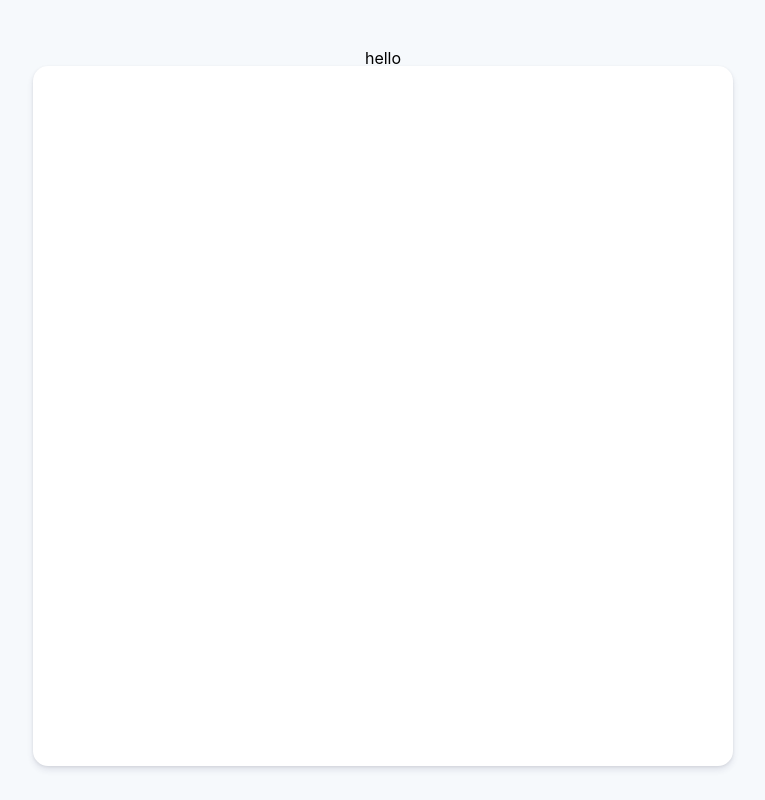
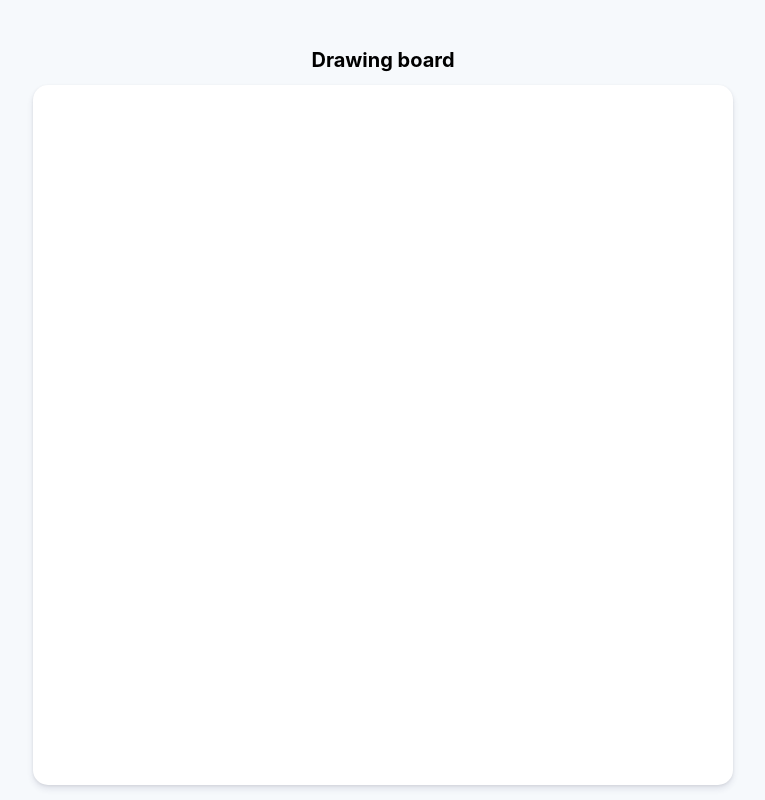
Before and after one commit to limyira/paintjs, a plain HTML site: page index.html in a window 1280 px wide. Shown: the top 800 px of the page, without its empty margins (257-1022 px from the left). Drawn offline with Linux system fonts and the light colour scheme.

Commit message:
changespan

```diff
--- a/index.html
+++ b/index.html
@@ -8,7 +8,7 @@
     <title>PaintJS</title>
 </head>
 <body>
-    <span>hello</span>
+    <span>Drawing board</span>
     <canvas id="jsCanvas" class="canvas"></canvas>
     <div class="controls">
      <div class="controls__range">
--- a/style.css
+++ b/style.css
@@ -1,5 +1,10 @@
 @import "reset.css";
-
+span {
+    display: block;
+    margin-bottom: 15px;
+    font-size:  20px;
+    font-weight: 700
+}
 body {
     background-color: #f6f9fc;
     font-family: -apple-system, BlinkMacSystemFont, "Segoe UI", Roboto, Oxygen,
```
